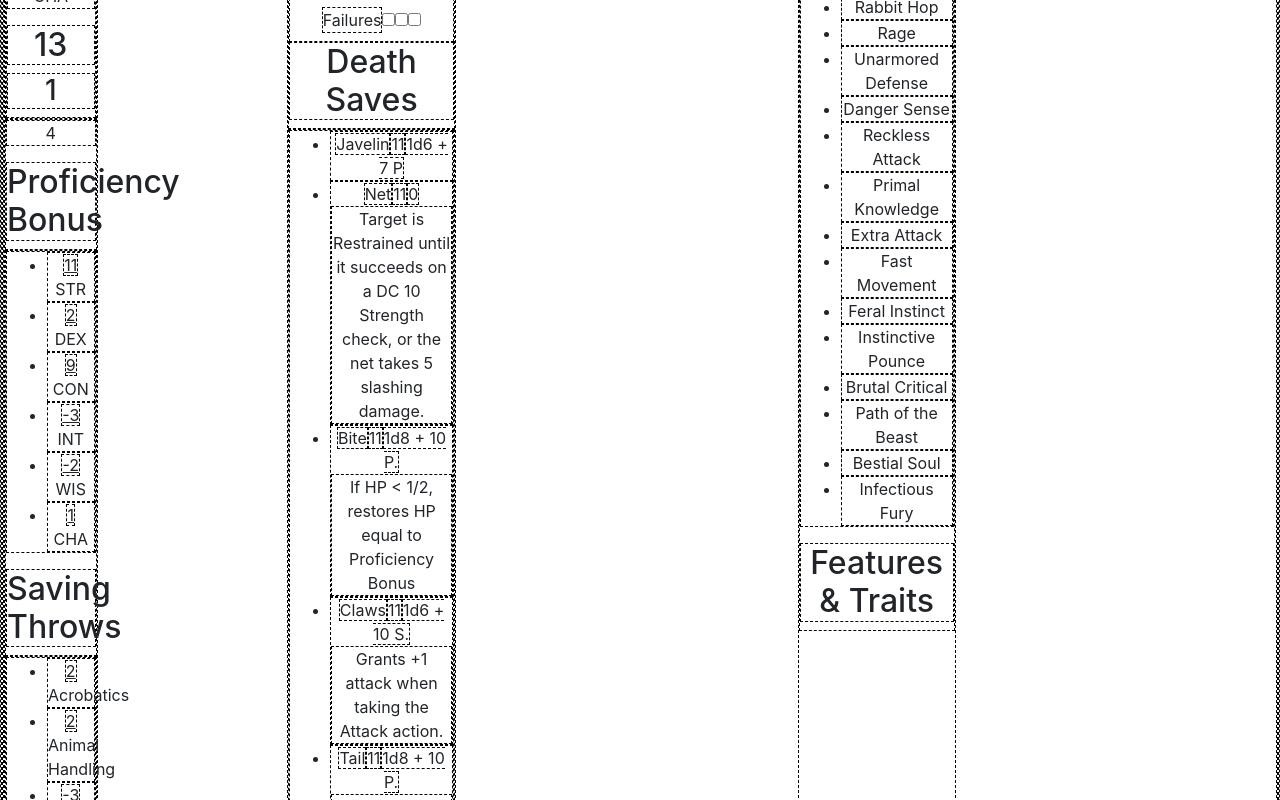
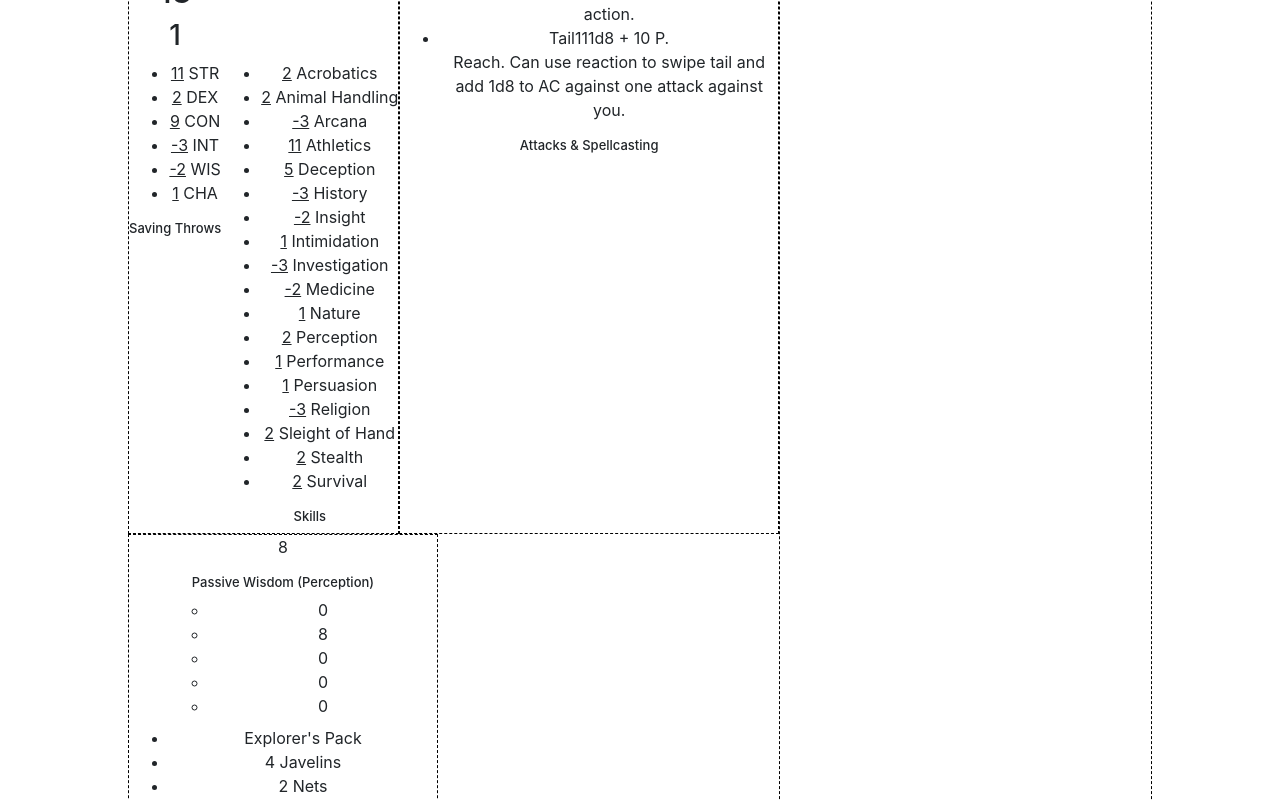
Before and after one commit to SamSvetlik/charSheets, a React (Create React App) app: page / in a window 1280 px wide. Shown: the part 740-1540 px from the top of the page. Built offline with nearby package versions, Linux system fonts and the light colour scheme.

Commit message:
chore: styling, bug with subgrid 1

```diff
--- a/src/App.css
+++ b/src/App.css
@@ -5,27 +5,67 @@
     "lefty mid righty"
     "lefty mid righty"
     "footer footer righty";
+    margin-left: auto;
+    margin-right: auto;
+    width: 80%;
 }
 
-* {
+/* * {
   border: 1px dashed black;
-}
+} */
 
 .statSkillContainer {
   grid-area: lefty;
+  display: grid;
+  grid-template-areas:
+  "stats proficiency"
+  "stats throws"
+  "stats throws"
+  "stats skills"
+  "stats skills"
+  "stats skills";
   width: 33%;
+  border: 1px dashed black;
+  width: fit-content;
 }
 
 .hpEtcContainer {
   grid-area: mid;
   width: 33%;
+  border: 1px dashed black;
+  width: fit-content;
 }
 
 .bioFeaturesContainer {
   grid-area: righty;
   width: 33%;
+  border: 1px dashed black;
+  width: fit-content;
 }
 
 .languageEquipmentContainer {
   grid-area: footer;
+  border: 1px dashed black;
+  width: fit-content;
 }
+
+.bottomLabel {
+  font-size: small;
+}
+
+.stats {
+  grid-area: stats;
+}
+
+.proficiencyBonus {
+  grid-area: proficiency;
+  height: fit-content;
+}
+
+.savingThrows {
+  grid-area: throws;
+}
+
+.skills {
+  grid-area: skills;
+}
--- a/src/components/Attacks.js
+++ b/src/components/Attacks.js
@@ -14,7 +14,7 @@ export default function Attacks(props) {
                 </li>)
             })}
             </ul>
-            <h2>Attacks & Spellcasting</h2>
+            <h2 className="bottomLabel">Attacks & Spellcasting</h2>
         </div>
     )
 }
--- a/src/components/DeathSaves.js
+++ b/src/components/DeathSaves.js
@@ -17,7 +17,7 @@ export default function DeathSaves(props) {
                     {checkbox("failure")}
                     {checkbox("failure")}
             </form>
-            <h2>Death Saves</h2>
+            <h2 className="bottomLabel">Death Saves</h2>
         </div>
     )
 }
--- a/src/components/NumberComponent.js
+++ b/src/components/NumberComponent.js
@@ -7,7 +7,7 @@ export default function NumberComponent(props){
     return (
         <div>
             <p>{props.num}</p>
-            <h2>{props.str}</h2>
+            <h2 className="bottomLabel">{props.str}</h2>
         </div>
     )
 }
--- a/src/components/SavingThrows.js
+++ b/src/components/SavingThrows.js
@@ -22,7 +22,7 @@ const SavingThrows = (props) => {
                 )
                 })}
             </ul>
-            <h2>Saving Throws</h2>
+            <h2 className="bottomLabel">Saving Throws</h2>
         </div>
     )
 }
--- a/src/components/Skill.js
+++ b/src/components/Skill.js
@@ -70,7 +70,7 @@ const Skill = (props) => {
                 )
                 })}
             </ul>
-            <h2>Skills</h2>
+            <h2 className="bottomLabel">Skills</h2>
         </div>
     )
 }
--- a/src/components/TextComponent.js
+++ b/src/components/TextComponent.js
@@ -9,7 +9,7 @@ export default function TextComponent(props){
                 ? <TextComponent className="gold" arr={element} str={null}/>
                 : <li key={index}>{element}</li>)})}
             </ul>
-            <h2>{props.str}</h2>
+            <h2 className="bottomLabel">{props.str}</h2>
         </div>
     )
 }
```
